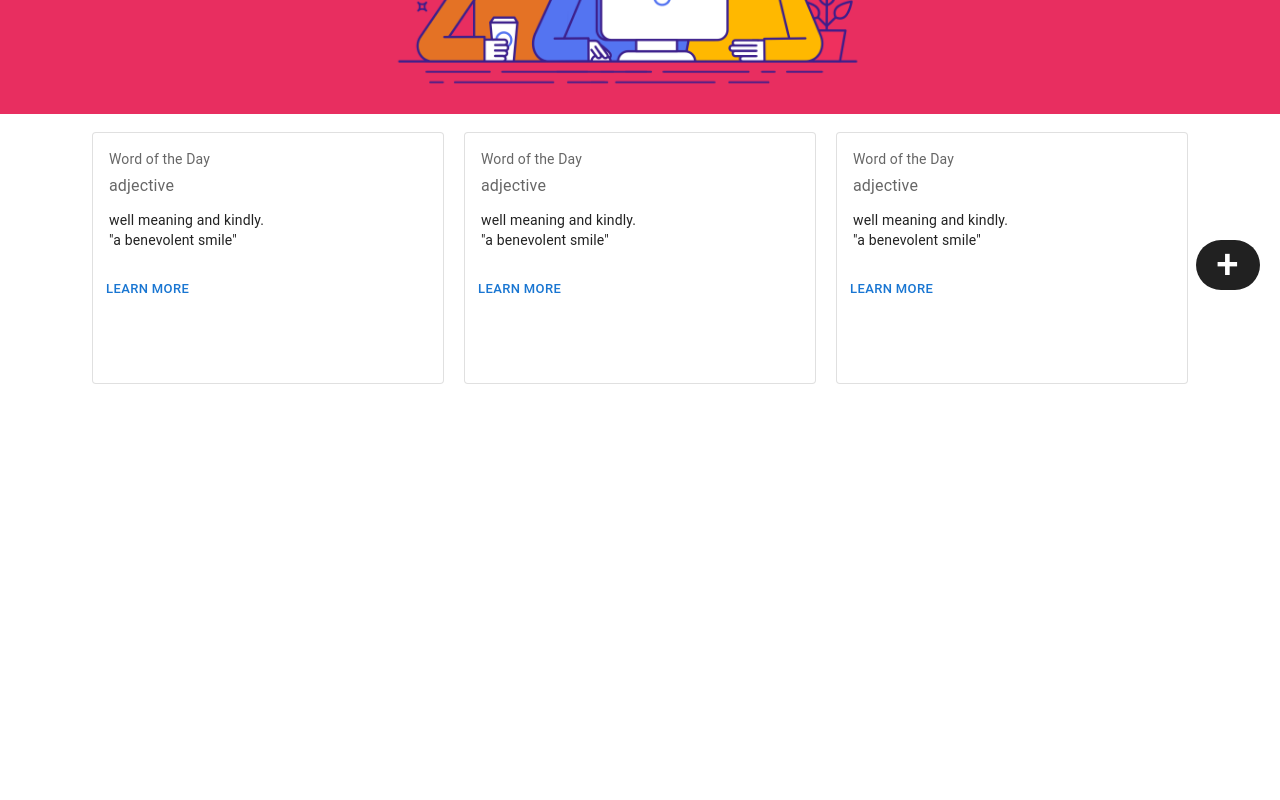
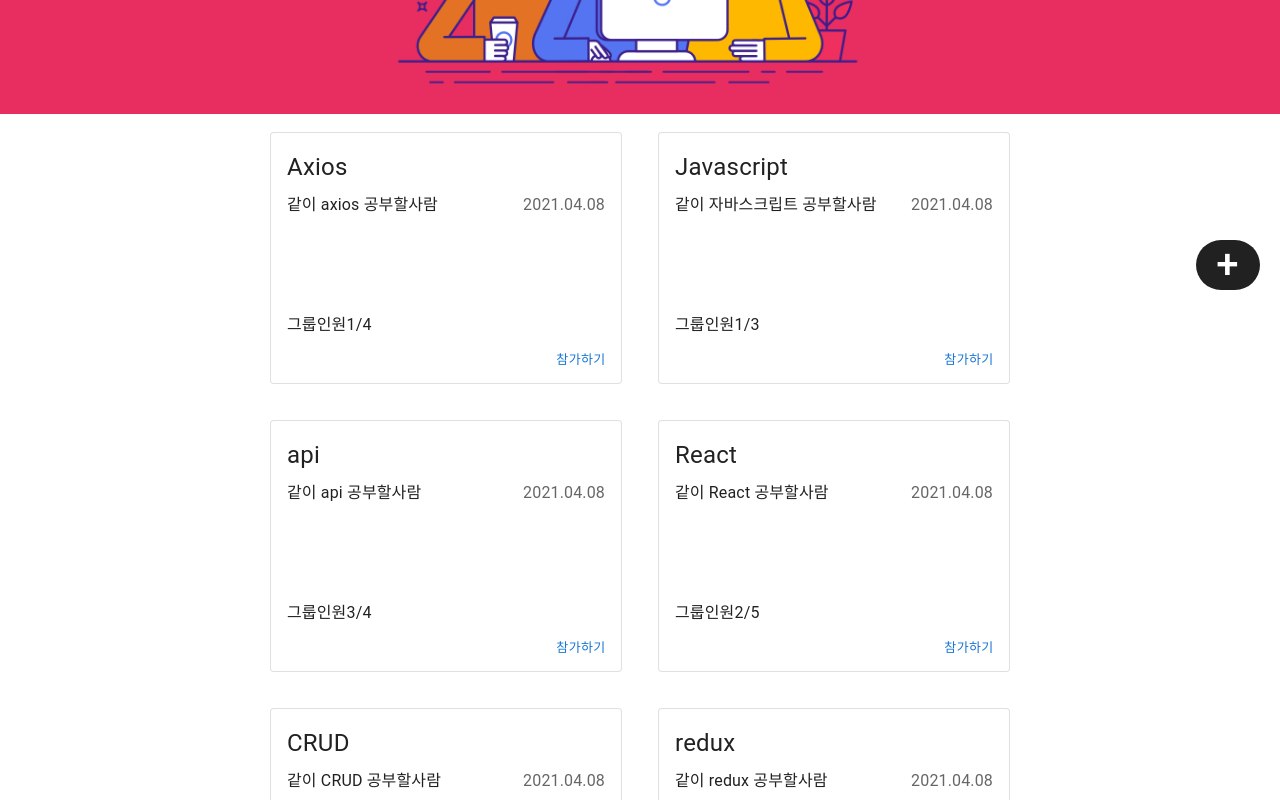
Before and after one commit to tkddbs1008/Mini_project, a React (Create React App) app: page / in a window 1280 px wide. Shown: the part 460-1260 px from the top of the page. Before the commit the page ends 862 px from the top, so only its background shows below. Built offline with nearby package versions, Linux system fonts and the light colour scheme; data requests are answered from the project's data file.

Commit message:
make listing post function

```diff
--- /dev/null
+++ b/db.json
@@ -0,0 +1,84 @@
+{
+    "posts": [
+        {
+            "id": 1,
+            "title": "Axios",
+            "content": "같이 axios 공부할사람",
+            "nickname": "sammy",
+            "group": {
+                "maxTeamOf": 4,
+                "curTeamCnt": 1
+            },
+            "createdAt": "2021.04.08",
+            "category": {
+                "name": "프론트"
+            }
+        },
+        {
+            "id": 2,
+            "title": "Javascript",
+            "content": "같이 자바스크립트 공부할사람",
+            "nickname": "daniel",
+            "group": {
+                "maxTeamOf": 3,
+                "curTeamCnt": 1
+            },
+            "createdAt": "2021.04.08",
+            "category": {
+                "name": "프론트"
+            }
+        },{
+            "id": 3,
+            "title": "api",
+            "content": "같이 api 공부할사람",
+            "nickname": "나비",
+            "group": {
+                "maxTeamOf": 4,
+                "curTeamCnt": 3
+            },
+            "createdAt": "2021.04.08",
+            "category": {
+                "name": "백앤드"
+            }
+        },{
+            "id": 4,
+            "title": "React",
+            "content": "같이 React 공부할사람",
+            "nickname": "고무줄",
+            "group": {
+                "maxTeamOf": 5,
+                "curTeamCnt": 2
+            },
+            "createdAt": "2021.04.08",
+            "category": {
+                "name": "프론트"
+            }
+        },{
+            "id": 5,
+            "title": "CRUD",
+            "content": "같이 CRUD 공부할사람",
+            "nickname": "admin",
+            "group": {
+                "maxTeamOf": 3,
+                "curTeamCnt": 1
+            },
+            "createdAt": "2021.04.08",
+            "category": {
+                "name": "프론트"
+            }
+        },{
+            "id": 6,
+            "title": "redux",
+            "content": "같이 redux 공부할사람",
+            "nickname": "moomin",
+            "group": {
+                "maxTeamOf": 4,
+                "curTeamCnt": 1
+            },
+            "createdAt": "2021.04.08",
+            "category": {
+                "name": "프론트"
+            }
+        }
+    ]
+}
--- a/package.json
+++ b/package.json
@@ -11,6 +11,7 @@
     "@testing-library/react": "^12.0.0",
     "@testing-library/user-event": "^13.2.1",
     "axios": "^0.26.1",
+    "json-server": "^0.17.0",
     "react": "^18.0.0",
     "react-dom": "^18.0.0",
     "react-redux": "^7.2.8",
--- a/src/components/Post.js
+++ b/src/components/Post.js
@@ -8,12 +8,31 @@ import Box from '@mui/material/Box';
 import { styled } from '@mui/material/styles';
 
 const Post = (props) => {
-
     return (
         <Box sx={{ minWidth: 275, display: "flex", justifyContent: "center", m:1 }}>
-            <Posts variant="outlined">{card}</Posts>
-            <Posts variant="outlined">{card}</Posts>
-            <Posts variant="outlined">{card}</Posts>
+            <Posts variant="outlined">
+                <CardContent sx={{paddingBottom: "0px"}}>
+                    <Typography sx={{ fontSize: 24, display: "flex" }} gutterBottom>
+                        {props.title}
+                    </Typography>
+                    <Typography sx={{ float: "right" }} color="text.secondary">
+                        {props.createdAt}
+                        </Typography>
+                    <Typography>
+                        {props.content}
+                    </Typography>
+                    <Typography>
+                        <br/>
+                        <br/>
+                        <br/>
+                        <br/>
+                        그룹인원{props.group.curTeamCnt}/{props.group.maxTeamOf}
+                    </Typography>
+                    </CardContent>
+                    <CardActions sx={{float: "right" }}>
+                    <Button  size="small">참가하기</Button>
+                </CardActions>
+            </Posts>
         </Box>
     )
 
@@ -25,25 +44,4 @@ const Posts = styled(Card) ({
     height:"250px",
 })
 
-const card = (
-  <React.Fragment>
-    <CardContent>
-      <Typography sx={{ fontSize: 14 }} color="text.secondary" gutterBottom>
-        Word of the Day
-      </Typography>
-      <Typography sx={{ mb: 1.5 }} color="text.secondary">
-        adjective
-      </Typography>
-      <Typography variant="body2">
-        well meaning and kindly.
-        <br />
-        {'"a benevolent smile"'}
-      </Typography>
-    </CardContent>
-    <CardActions>
-      <Button size="small">Learn More</Button>
-    </CardActions>
-  </React.Fragment>
-);
-
 export default Post;
--- a/src/pages/Posts.js
+++ b/src/pages/Posts.js
@@ -5,12 +5,23 @@ import Button from '@mui/material/Button';
 import ToggleButton from '@mui/material/ToggleButton';
 import mainpage from "../images/mainpage.png"
 import Post from '../components/Post';
+import {useDispatch, useSelector} from "react-redux"
+import { actionCreators as postActions } from '../redux/modules/post';
 
 const Posts = (props) => {
+    const dispatch = useDispatch();
     const nav = useNavigate();
     const [front, setFront] = React.useState(false);
     const [back, setBack] = React.useState(false);
     const [misc, setMisc] = React.useState(false);
+    const post_list = useSelector((state) => state.post.list)
+    React.useEffect(() => {
+        dispatch(postActions.getPostFB());
+    }, [])
+
+    if(!post_list){
+        return;
+    }
 
     return (
         <div>
@@ -46,8 +57,16 @@ const Posts = (props) => {
             <div style={{width: "80%", height: "400px", display: "flex", margin: "auto", justifyContent: "center", marginTop: "10px"}}>
                 <img alt="main page" src={mainpage} />
             </div>
-            <div>
-                <Post />
+            <div style={{width: "80%", margin: "auto"}}>
+                <div style={{display: "flex", flexWrap: "wrap", justifyContent: "center"}}>
+                    {post_list.map((el, idx) => {
+                        return (
+                            <div key={el.id}>
+                                <Post {...el}/>
+                            </div>
+                        )
+                    })}
+                </div>
             </div>
             <div>
                 <Write onClick={() => nav('/write')}>+</Write>
--- a/src/redux/configureStore.js
+++ b/src/redux/configureStore.js
@@ -1,9 +1,11 @@
 import { createStore, combineReducers, applyMiddleware, compose } from "redux";
 import thunk from "redux-thunk";
 import user from "./modules/user";
+import post from "./modules/post";
 
 const rootReducer = combineReducers({
   user: user,
+  post: post,
 });
 
 const middlewares = [thunk];
--- a/src/redux/modules/post.js
+++ b/src/redux/modules/post.js
@@ -1,33 +1,51 @@
 import {createAction, handleActions} from "redux-actions"
 import {produce} from "immer"
+import axios from 'axios'
 
 //action
 const GET_POST = "GET_POST"
 
 
 //action creators
-const getPost = createAction(GET_POST, (post) => ({post}));
+const getPost = createAction(GET_POST, (post_list) => ({post_list}));
 
 //initialState
 const initialState = {
+    list: [],
 
 }
 
 //middleware
-
+const getPostFB = () => {
+    return function (dispatch, getState) {
+        axios.get('http://localhost:3001/posts')
+        .then(function (response) {
+            console.log(response.data);
+            dispatch(getPost(response.data))
+        })
+    }
+}
 
 
 //reducer
 export default handleActions({
     [GET_POST]: (state, action) => produce(state, (draft) => {
-
+        draft.list.push(...action.payload.post_list)
+        draft.list = draft.list.reduce((acc, cur) => {
+          if (acc.findIndex((a) => a.id === cur.id) === -1) {
+            return [...acc, cur];
+          } else {
+            acc[acc.findIndex((a) => a.id === cur.id)] = cur;
+            return acc;
+          }
+        }, []);
     }),
 }, initialState
 );
 
 
 const actionCreators = {
-    getPost,
+    getPostFB,
 };
 
 export { actionCreators };
```
Also changed, not shown: public/db.json (added, +84 -0 lines), 1 other file (tests, documents, lock files or other folders).
